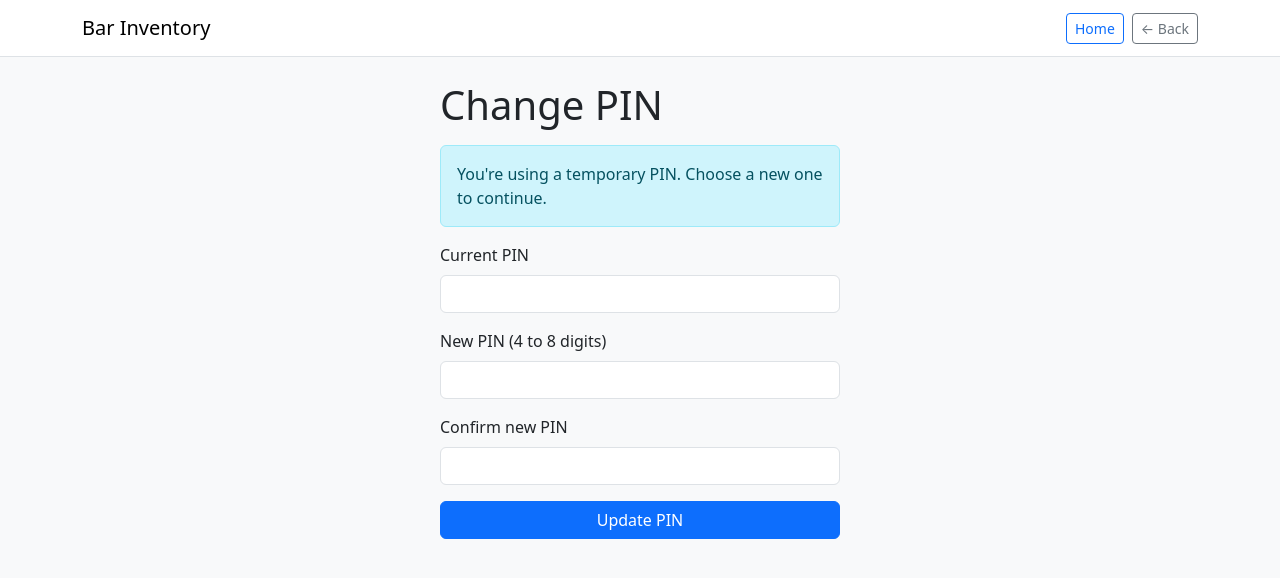
After one commit to Bootlegger19/bar-inventory-app, a Flask app: page /admin/change-pin in a window 1280 px wide. The commit adds this page. Shown: the top 578 px of the page. Run offline with Flask 3, Linux system fonts and the light colour scheme; the visitor is signed in with stand-in values (Sample User, id 1); data comes from the database, SQL or seed files in the repository.

Commit message:
Harden closing flow, added PIN management, store bill breakdown
Fixed back button so 'completed closing' are no longer 'current', and no-cache header now apply app-wide, so browser back cna't reopen submitted pages. Inventory: counts saved in one JSON request via Done. Cashcount: bill/coin breakdown stored per denomination in cents, in CashCountLine and resotred on revisit. Admin: change-PIN screen require current PIN and confirmation, PIN strength rules, temporary default PIN forced to change on first login, and lock out after 5 failed attempts. UI: Home button on every page, distinct admin button color, resume closing.

```diff
--- a/app.py
+++ b/app.py
@@ -5,6 +5,12 @@ app = Flask(__name__)
 app.config["SECRET_KEY"] = "dev-secret-change-later"
 app.config["SQLALCHEMY_DATABASE_URI"] = "sqlite:///inventory.db"
 db.init_app(app)
+
+@app.after_request
+def add_no_cache_headers(response):
+    response.headers["Cache-Control"] = "no-store, no-cache, must-revalidate"
+    response.headers["Pragma"] = "no-cache"
+    return response
 
 with app.app_context():
     db.create_all()
@@ -28,6 +34,7 @@ with app.app_context():
     if Employee.query.filter_by(role_id=Role.query.filter_by(name="admin").first().id).count() == 0:
         admin = Employee(name="Admin", bar_id=bar.id, role_id=Role.query.filter_by(name="admin").first().id)
         admin.set_pin("1234")
+        admin.must_change_pin = True
         db.session.add(admin)
         db.session.commit()
 
--- a/routes/admin.py
+++ b/routes/admin.py
@@ -1,20 +1,58 @@
+from datetime import datetime, timedelta
 from functools import wraps
-from flask import Blueprint, render_template, request, redirect, url_for, session, flash
-from models import db, Category, Item, Bar, Employee, ClosingTask, TaskCompletion
+
+from flask import (Blueprint, flash, redirect, render_template, request,
+                   session, url_for)
+
+from models import (db, Bar, Category, ClosingTask, Employee, Item, TaskCompletion)
 
 admin_bp = Blueprint("admin", __name__, template_folder="../templates/admin")
 
-@admin_bp.after_request
-def add_no_cache_headers(response):
-    response.headers["Cache-Control"] = "no-store, no-cache, must-revalidate"
-    response.headers["Pragma"] = "no-cache"
-    return response
+# --- Security settings: change them here, nowhere else ---
+PIN_MIN_LENGTH = 4
+PIN_MAX_LENGTH = 8
+LOCKOUT_THRESHOLD = 5   # failed attempts before locking
+LOCKOUT_MINUTES = 5
+
+
+def get_admin():
+    return Employee.query.join(Employee.role).filter_by(name="admin").first()
+
+
+def validate_new_pin(pin):
+    """Return an error message if the PIN is unacceptable, else None."""
+    if not pin.isdigit():
+        return "PIN must contain digits only."
+    if not PIN_MIN_LENGTH <= len(pin) <= PIN_MAX_LENGTH:
+        return f"PIN must be {PIN_MIN_LENGTH} to {PIN_MAX_LENGTH} digits long."
+    if len(set(pin)) == 1:
+        return "PIN can't be a single repeated digit."
+    if pin in "0123456789" or pin in "9876543210":
+        return "PIN can't be a simple sequence like 1234."
+    return None
+
+
+def register_failed_attempt(admin):
+    """Count a wrong PIN. Returns True if this attempt triggered a lockout."""
+    admin.failed_attempts += 1
+    locked = admin.failed_attempts >= LOCKOUT_THRESHOLD
+    if locked:
+        admin.failed_attempts = 0
+        admin.locked_until = datetime.now() + timedelta(minutes=LOCKOUT_MINUTES)
+        session.pop("is_admin", None)
+    db.session.commit()
+    return locked
+
 
 def pin_required(view_func):
     @wraps(view_func)
     def wrapper(*args, **kwargs):
         if not session.get("is_admin"):
             return redirect(url_for("admin.login"))
+        admin = get_admin()
+        if admin and admin.must_change_pin and request.endpoint != "admin.change_pin":
+            flash("Please set a new PIN before continuing.")
+            return redirect(url_for("admin.change_pin"))
         return view_func(*args, **kwargs)
     return wrapper
 
@@ -22,12 +60,29 @@ def pin_required(view_func):
 @admin_bp.route("/login", methods=["GET", "POST"])
 def login():
     if request.method == "POST":
-        pin = request.form.get("pin", "")
-        admin = Employee.query.join(Employee.role).filter_by(name="admin").first()
-        if admin and admin.check_pin(pin):
+        admin = get_admin()
+        now = datetime.now()
+
+        if admin and admin.locked_until and admin.locked_until > now:
+            minutes_left = int((admin.locked_until - now).total_seconds() // 60) + 1
+            flash(f"Too many failed attempts. Try again in {minutes_left} minute(s).")
+            return render_template("login.html")
+
+        if admin and admin.check_pin(request.form.get("pin", "")):
+            admin.failed_attempts = 0
+            admin.locked_until = None
+            db.session.commit()
             session["is_admin"] = True
             return redirect(url_for("admin.dashboard"))
-        flash("Incorrect PIN")
+
+        if admin:
+            if register_failed_attempt(admin):
+                flash(f"Too many failed attempts. Locked for {LOCKOUT_MINUTES} minutes.")
+            else:
+                left = LOCKOUT_THRESHOLD - admin.failed_attempts
+                flash(f"Incorrect PIN. {left} attempt(s) left.")
+        else:
+            flash("Incorrect PIN.")
     return render_template("login.html")
 
 
@@ -37,6 +92,40 @@ def logout():
     return redirect(url_for("admin.login"))
 
 
+@admin_bp.route("/change-pin", methods=["GET", "POST"])
+@pin_required
+def change_pin():
+    admin = get_admin()
+    if request.method == "POST":
+        current_pin = request.form.get("current_pin", "")
+        new_pin = request.form.get("new_pin", "")
+        confirm_pin = request.form.get("confirm_pin", "")
+
+        if not admin.check_pin(current_pin):
+            if register_failed_attempt(admin):
+                flash(f"Too many failed attempts. Locked for {LOCKOUT_MINUTES} minutes.")
+                return redirect(url_for("admin.login"))
+            flash("Current PIN is incorrect.")
+        elif new_pin != confirm_pin:
+            flash("New PIN and confirmation don't match.")
+        elif new_pin == current_pin:
+            flash("New PIN must be different from the current one.")
+        else:
+            error = validate_new_pin(new_pin)
+            if error:
+                flash(error)
+            else:
+                admin.set_pin(new_pin)
+                admin.must_change_pin = False
+                db.session.commit()
+                flash("PIN updated.")
+                return redirect(url_for("admin.dashboard"))
+        return redirect(url_for("admin.change_pin"))
+
+    return render_template("change_pin.html", forced=admin.must_change_pin,
+                           min_len=PIN_MIN_LENGTH, max_len=PIN_MAX_LENGTH)
+
+
 @admin_bp.route("/")
 @pin_required
 def dashboard():
@@ -44,6 +133,48 @@ def dashboard():
     categories = Category.query.filter_by(bar_id=bar.id).all()
     tasks = ClosingTask.query.filter_by(bar_id=bar.id).all()
     return render_template("dashboard.html", categories=categories, bar=bar, tasks=tasks)
+
+
+@admin_bp.route("/add-category", methods=["POST"])
+@pin_required
+def add_category():
+    name = request.form["name"].strip()
+    if name:
+        db.session.add(Category(name=name, bar_id=Bar.query.first().id))
+        db.session.commit()
+    return redirect(url_for("admin.dashboard"))
+
+
+@admin_bp.route("/add-item", methods=["POST"])
+@pin_required
+def add_item():
+    name = request.form["name"].strip()
+    category_id = int(request.form["category_id"])
+    if name:
+        db.session.add(Item(name=name, category_id=category_id))
+        db.session.commit()
+    return redirect(url_for("admin.dashboard"))
+
+
+@admin_bp.route("/delete-item/<int:item_id>", methods=["POST"])
+@pin_required
+def delete_item(item_id):
+    item = Item.query.get_or_404(item_id)
+    db.session.delete(item)
+    db.session.commit()
+    return redirect(url_for("admin.dashboard"))
+
+
+@admin_bp.route("/delete-category/<int:category_id>", methods=["POST"])
+@pin_required
+def delete_category(category_id):
+    category = Category.query.get_or_404(category_id)
+    if category.items:
+        flash(f"Can't delete '{category.name}' — it still has items in it.")
+        return redirect(url_for("admin.dashboard"))
+    db.session.delete(category)
+    db.session.commit()
+    return redirect(url_for("admin.dashboard"))
 
 
 @admin_bp.route("/add-task", methods=["POST"])
@@ -64,43 +195,3 @@ def delete_task(task_id):
     db.session.delete(task)
     db.session.commit()
     return redirect(url_for("admin.dashboard"))
-
-
-@admin_bp.route("/add-category", methods=["POST"])
-@pin_required
-def add_category():
-    name = request.form["name"].strip()
-    bar = Bar.query.first()
-    if name:
-        db.session.add(Category(name=name, bar_id=bar.id))
-        db.session.commit()
-    return redirect(url_for("admin.dashboard"))
-
-@admin_bp.route("/add-item", methods=["POST"])
-@pin_required
-def add_item():
-    name = request.form["name"].strip()
-    category_id = int(request.form["category_id"])
-    if name:
-        db.session.add(Item(name=name, category_id=category_id))
-        db.session.commit()
-    return redirect(url_for("admin.dashboard"))
-
-@admin_bp.route("/delete-item/<int:item_id>", methods=["POST"])
-@pin_required
-def delete_item(item_id):
-    item = Item.query.get_or_404(item_id)
-    db.session.delete(item)
-    db.session.commit()
-    return redirect(url_for("admin.dashboard"))
-
-@admin_bp.route("/delete-category/<int:category_id>", methods=["POST"])
-@pin_required
-def delete_category(category_id):
-    category = Category.query.get_or_404(category_id)
-    if category.items:
-        flash(f"Can't delete '{category.name}' — it still has items in it.")
-        return redirect(url_for("admin.dashboard"))
-    db.session.delete(category)
-    db.session.commit()
-    return redirect(url_for("admin.dashboard"))
--- a/routes/employee.py
+++ b/routes/employee.py
@@ -1,39 +1,66 @@
 from datetime import datetime
 from decimal import Decimal, InvalidOperation
+from functools import wraps
 
-from flask import (Blueprint, flash, jsonify, redirect, render_template,
+from flask import (Blueprint, flash, g, jsonify, redirect, render_template,
                    request, session, url_for)
 
-from models import (db, Category, ClosingTask, CashCount, Count, Employee,
-                    InventorySession, TaskCompletion)
+from models import (db, CashCount, CashCountLine, Category, ClosingTask, Count,
+                    Employee, InventorySession, TaskCompletion)
 
 employee_bp = Blueprint("employee", __name__, template_folder="../templates/employee")
 
-# (label shown on screen, value in dollars). Edit this list to change currency.
+# (label shown on screen, value in cents). Edit this list to change currency.
 DENOMINATIONS = [
-    ("Bills", [("$100", "100"), ("$50", "50"), ("$20", "20"), ("$10", "10"), ("$5", "5")]),
-    ("Coins", [("$2", "2"), ("$1", "1"), ("25¢", "0.25"), ("10¢", "0.10"), ("5¢", "0.05")]),
+    ("Bills", [("$100", 10000), ("$50", 5000), ("$20", 2000), ("$10", 1000), ("$5", 500)]),
+    ("Coins", [("$2", 200), ("$1", 100), ("25¢", 25), ("10¢", 10), ("5¢", 5)]),
 ]
 
 
 def get_current_session():
-    """Return the closing session this browser is working on, or None."""
+    """Return this browser's in-progress closing, or None.
+
+    A completed closing never counts as current, which is what stops the
+    browser's Back button from reopening a submitted closing.
+    """
     session_id = session.get("inventory_session_id")
     if not session_id:
         return None
-    return db.session.get(InventorySession, session_id)
+    current = db.session.get(InventorySession, session_id)
+    if current and current.status == "in_progress":
+        return current
+    session.pop("inventory_session_id", None)
+    return None
+
+
+def closing_required(view_func):
+    """Guard for pages that only make sense during an active closing."""
+    @wraps(view_func)
+    def wrapper(*args, **kwargs):
+        current = get_current_session()
+        if not current:
+            flash("No closing in progress. Start a new one to continue.")
+            return redirect(url_for("employee.home"))
+        g.current = current
+        return view_func(*args, **kwargs)
+    return wrapper
 
 
 @employee_bp.route("/")
 def home():
     categories = Category.query.all()
-    return render_template("items.html", categories=categories)
+    return render_template("items.html", categories=categories,
+                           in_progress=get_current_session())
 
 
 @employee_bp.route("/start-closing", methods=["GET", "POST"])
 def start_closing():
+    if get_current_session():
+        return redirect(url_for("employee.closing_hub"))
+
     if request.method == "POST":
-        employee = db.session.get(Employee, int(request.form["employee_id"]))
+        employee_id = request.form.get("employee_id", type=int)
+        employee = db.session.get(Employee, employee_id) if employee_id else None
         if not employee:
             flash("Please select your name before starting.")
             return redirect(url_for("employee.start_closing"))
@@ -43,15 +70,13 @@ def start_closing():
         session["inventory_session_id"] = new_session.id
         return redirect(url_for("employee.closing_hub"))
 
-    employees = Employee.query.all()
-    return render_template("start_closing.html", employees=employees)
+    return render_template("start_closing.html", employees=Employee.query.all())
 
 
 @employee_bp.route("/closing")
+@closing_required
 def closing_hub():
-    current = get_current_session()
-    if not current:
-        return redirect(url_for("employee.start_closing"))
+    current = g.current
     return render_template(
         "closing_hub.html",
         current=current,
@@ -63,11 +88,9 @@ def closing_hub():
 
 
 @employee_bp.route("/inventory-check")
+@closing_required
 def inventory_check():
-    current = get_current_session()
-    if not current:
-        return redirect(url_for("employee.start_closing"))
-
+    current = g.current
     categories = Category.query.filter_by(bar_id=current.bar_id).all()
 
     previous = (
@@ -80,48 +103,60 @@ def inventory_check():
     last_counts = {c.item_id: c.quantity for c in previous.counts} if previous else {}
     current_counts = {c.item_id: c.quantity for c in current.counts}
 
-    return render_template(
-        "inventory_check.html",
-        categories=categories,
-        last_counts=last_counts,
-        current_counts=current_counts,
-    )
+    return render_template("inventory_check.html", categories=categories,
+                           last_counts=last_counts, current_counts=current_counts)
 
 
-@employee_bp.route("/submit-count-ajax", methods=["POST"])
-def submit_count_ajax():
+@employee_bp.route("/save-counts", methods=["POST"])
+def save_counts():
+    """Save every count on the page in one request (JSON in, JSON out)."""
     current = get_current_session()
     if not current:
-        return jsonify(success=False, error="No closing in progress"), 400
-    try:
-        item_id = int(request.form["item_id"])
-        quantity = int(request.form["quantity"])
-    except (KeyError, ValueError):
-        return jsonify(success=False, error="Enter a whole number"), 400
-    if quantity < 0:
-        return jsonify(success=False, error="Count can't be negative"), 400
+        return jsonify(success=False,
+                       error="This closing was already submitted or never started."), 400
 
-    existing = Count.query.filter_by(session_id=current.id, item_id=item_id).first()
-    if existing:
-        existing.quantity = quantity
-    else:
-        db.session.add(Count(session_id=current.id, item_id=item_id, quantity=quantity))
+    entries = (request.get_json(silent=True) or {}).get("counts")
+    if not isinstance(entries, list):
+        return jsonify(success=False, error="No counts were received."), 400
+
+    valid_item_ids = {item.id
+                      for category in Category.query.filter_by(bar_id=current.bar_id)
+                      for item in category.items}
+
+    # Validate everything first, so one bad box never leaves a half-saved page.
+    cleaned = {}
+    for entry in entries:
+        entry = entry if isinstance(entry, dict) else {}
+        item_id, quantity = entry.get("item_id"), entry.get("quantity")
+        if not isinstance(item_id, int) or item_id not in valid_item_ids:
+            return jsonify(success=False,
+                           error="An item no longer exists. Refresh the page and try again."), 400
+        if not isinstance(quantity, int) or isinstance(quantity, bool) or quantity < 0:
+            return jsonify(success=False,
+                           error="Counts must be whole numbers, zero or higher."), 400
+        cleaned[item_id] = quantity
+
+    existing = {c.item_id: c for c in current.counts}
+    for item_id, quantity in cleaned.items():
+        if item_id in existing:
+            existing[item_id].quantity = quantity
+        else:
+            db.session.add(Count(session_id=current.id, item_id=item_id, quantity=quantity))
     db.session.commit()
     return jsonify(success=True)
 
 
 @employee_bp.route("/cash-count", methods=["GET", "POST"])
+@closing_required
 def cash_count():
-    current = get_current_session()
-    if not current:
-        return redirect(url_for("employee.start_closing"))
+    current = g.current
     existing = CashCount.query.filter_by(session_id=current.id).first()
 
     if request.method == "POST":
-        total = Decimal("0")
+        quantities = {}
         for _, group in DENOMINATIONS:
-            for label, value in group:
-                raw = request.form.get(f"d_{value}", "").strip() or "0"
+            for label, cents in group:
+                raw = request.form.get(f"d_{cents}", "").strip() or "0"
                 try:
                     quantity = int(raw)
                 except ValueError:
@@ -130,7 +165,9 @@ def cash_count():
                 if quantity < 0:
                     flash(f"{label}: can't be negative.")
                     return redirect(url_for("employee.cash_count"))
-                total += Decimal(value) * quantity
+                quantities[cents] = quantity
+
+        total = Decimal(sum(cents * qty for cents, qty in quantities.items())) / 100
 
         tip_raw = request.form.get("tip_pool", "").strip()
         try:
@@ -139,22 +176,27 @@ def cash_count():
             flash("Tip pool must be a number, like 42.50.")
             return redirect(url_for("employee.cash_count"))
 
+        lines = [CashCountLine(denomination_cents=cents, quantity=qty)
+                 for cents, qty in quantities.items() if qty > 0]
         if existing:
             existing.total = total
             existing.tip_pool_total = tip
+            existing.lines = lines  # old lines are deleted automatically (delete-orphan)
         else:
-            db.session.add(CashCount(session_id=current.id, total=total, tip_pool_total=tip))
+            db.session.add(CashCount(session_id=current.id, total=total,
+                                     tip_pool_total=tip, lines=lines))
         db.session.commit()
         return redirect(url_for("employee.closing_hub"))
 
-    return render_template("cash_count.html", denominations=DENOMINATIONS, existing=existing)
+    saved = {line.denomination_cents: line.quantity for line in existing.lines} if existing else {}
+    return render_template("cash_count.html", denominations=DENOMINATIONS,
+                           existing=existing, saved=saved)
 
 
 @employee_bp.route("/closing-tasks", methods=["GET", "POST"])
+@closing_required
 def closing_tasks():
-    current = get_current_session()
-    if not current:
-        return redirect(url_for("employee.start_closing"))
+    current = g.current
     tasks = ClosingTask.query.filter_by(bar_id=current.bar_id).all()
 
     if request.method == "POST":
@@ -171,10 +213,9 @@ def closing_tasks():
 
 
 @employee_bp.route("/finish-closing", methods=["POST"])
+@closing_required
 def finish_closing():
-    current = get_current_session()
-    if not current:
-        return redirect(url_for("employee.start_closing"))
+    current = g.current
     if not current.counts:
         flash("Enter at least one inventory count before finishing.")
         return redirect(url_for("employee.closing_hub"))
--- /dev/null
+++ b/templates/admin/change_pin.html
@@ -0,0 +1,25 @@
+{% extends "base.html" %}
+{% block title %}Change PIN{% endblock %}
+{% block content %}
+  <div class="mx-auto my-4" style="max-width: 400px;">
+    <h1 class="mb-3">Change PIN</h1>
+    {% if forced %}
+      <div class="alert alert-info">You're using a temporary PIN. Choose a new one to continue.</div>
+    {% endif %}
+    <form method="post" autocomplete="off">
+      <label class="form-label">Current PIN</label>
+      <input type="password" name="current_pin" inputmode="numeric"
+             class="form-control mb-3" required>
+
+      <label class="form-label">New PIN ({{ min_len }} to {{ max_len }} digits)</label>
+      <input type="password" name="new_pin" inputmode="numeric" maxlength="{{ max_len }}"
+             autocomplete="new-password" class="form-control mb-3" required>
+
+      <label class="form-label">Confirm new PIN</label>
+      <input type="password" name="confirm_pin" inputmode="numeric" maxlength="{{ max_len }}"
+             autocomplete="new-password" class="form-control mb-3" required>
+
+      <button type="submit" class="btn btn-primary w-100">Update PIN</button>
+    </form>
+  </div>
+{% endblock %}
--- a/templates/admin/dashboard.html
+++ b/templates/admin/dashboard.html
@@ -2,6 +2,7 @@
 {% block title %}Admin Dashboard{% endblock %}
 
 {% block nav_extra %}
+  <a href="{{ url_for('admin.change_pin') }}" class="btn btn-outline-primary btn-sm">Change PIN</a>
   <a href="{{ url_for('admin.logout') }}" class="btn btn-outline-secondary btn-sm">Log out</a>
 {% endblock %}
 
--- a/templates/base.html
+++ b/templates/base.html
@@ -10,7 +10,8 @@
   <nav class="navbar navbar-light bg-white border-bottom mb-4">
     <div class="container d-flex justify-content-between">
       <a class="navbar-brand" href="{{ url_for('landing') }}">Bar Inventory</a>
-      <div>
+      <div class="d-flex gap-2">
+        <a href="{{ url_for('landing') }}" class="btn btn-outline-primary btn-sm">Home</a>
         <button class="btn btn-outline-secondary btn-sm" onclick="history.back()">← Back</button>
         {% block nav_extra %}{% endblock %}
       </div>
--- a/templates/employee/items.html
+++ b/templates/employee/items.html
@@ -3,7 +3,11 @@
 
 {% block content %}
     <h1 class="mb-4">Bar Inventory</h1>
-    <a href="{{ url_for('employee.start_closing') }}" class="btn btn-success mb-3">Start Closing</a>
+    {% if in_progress %}
+      <a href="{{ url_for('employee.closing_hub') }}" class="btn btn-warning mb-3">Resume closing</a>
+    {% else %}
+      <a href="{{ url_for('employee.start_closing') }}" class="btn btn-success mb-3">Start Closing</a>
+    {% endif %}
 
     {% for category in categories %}
       <div class="card mb-3">
--- a/templates/landing.html
+++ b/templates/landing.html
@@ -4,5 +4,5 @@
 {% block content %}
   <h1 class="mb-4">Bar Inventory</h1>
   <a href="{{ url_for('employee.home') }}" class="btn btn-primary me-2">Employee</a>
-  <a href="{{ url_for('admin.dashboard') }}" class="btn btn-secondary">Admin</a>
+    <a href="{{ url_for('admin.dashboard') }}" class="btn btn-warning">Admin</a>
 {% endblock %}
```
Also changed, not shown: models.py (+14 -0 lines), templates/employee/cash_count.html (+5 -3 lines), templates/employee/inventory_check.html (+67 -28 lines).
